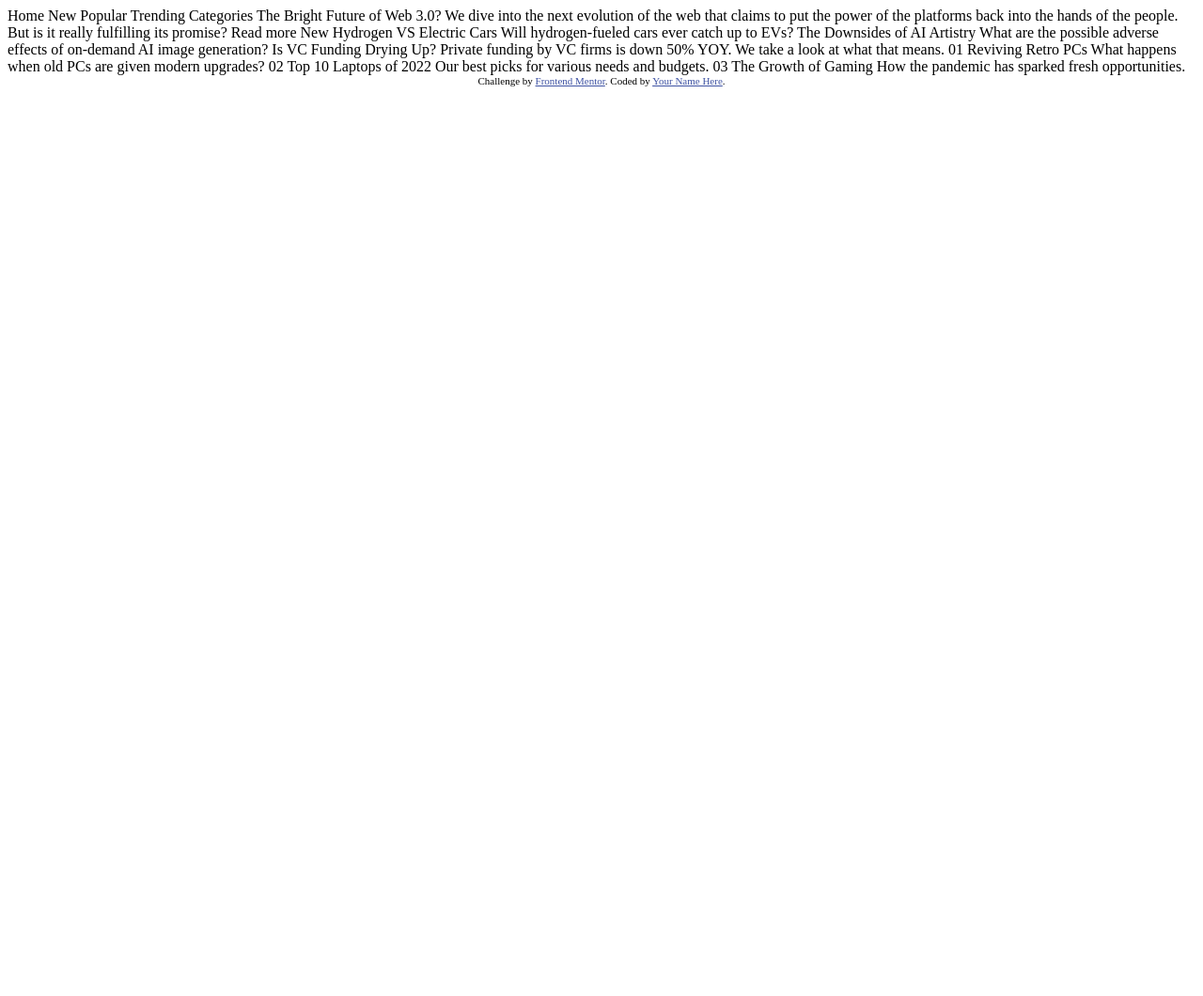
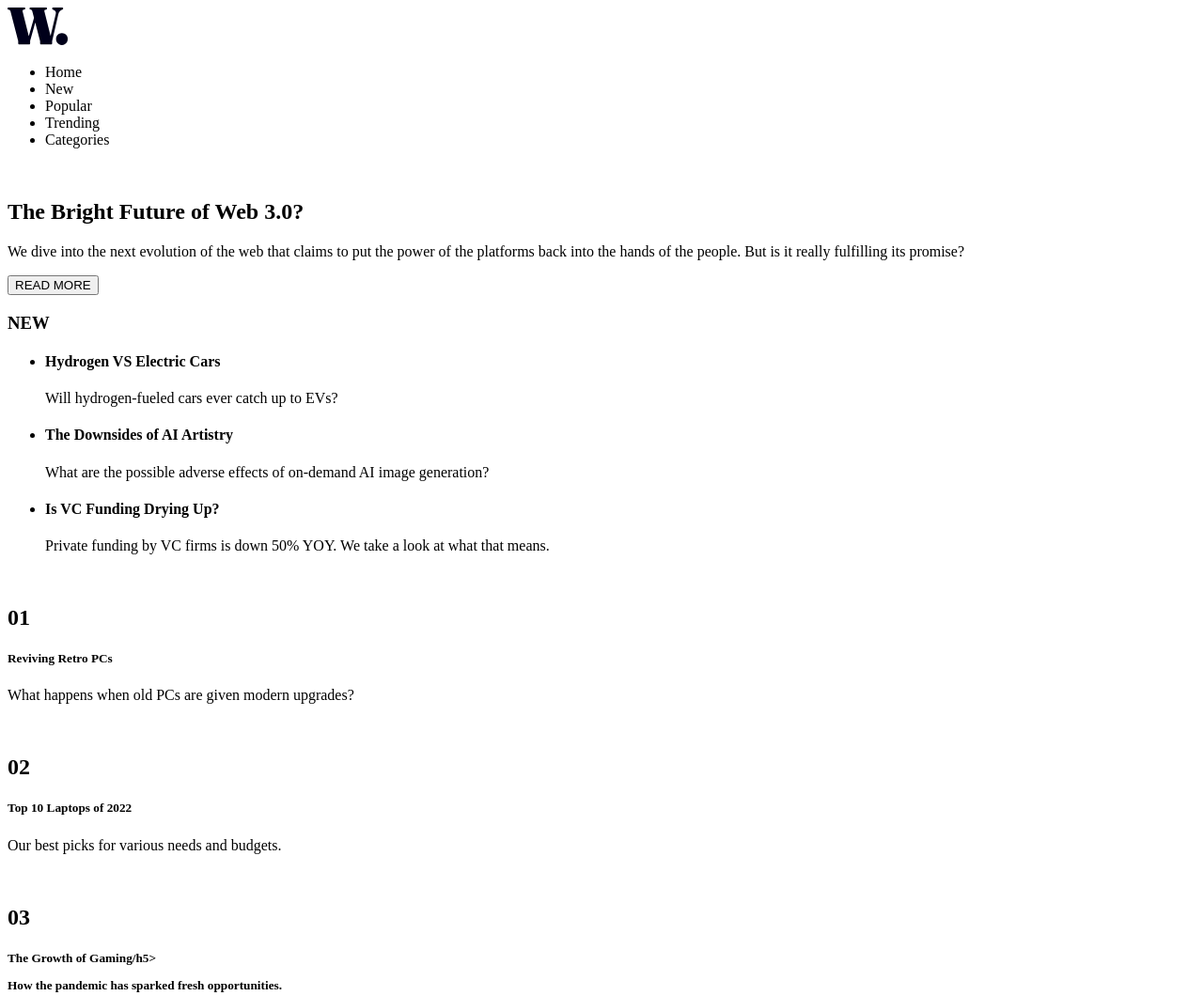
Before and after one commit to Bateyjosue/new-homepage, a plain HTML site: page index.html in a window 1280 px wide. Shown: the whole page at 94% size. Before the commit the page ends 800 px from the top, so only its background shows below. Drawn offline with Linux system fonts and the light colour scheme.

Commit message:
Add Site Layout

```diff
--- a/index.html
+++ b/index.html
@@ -15,46 +15,65 @@
   </style>
 </head>
 <body>
-
-  Home
-  New
-  Popular
-  Trending
-  Categories
-
-  The Bright Future of Web 3.0?
-
-  We dive into the next evolution of the web that claims to put the power of the platforms back into the hands of the people.
-  But is it really fulfilling its promise?
-
-  Read more
-
-  New
-
-  Hydrogen VS Electric Cars
-  Will hydrogen-fueled cars ever catch up to EVs?
-
-  The Downsides of AI Artistry
-  What are the possible adverse effects of on-demand AI image generation?
-
-  Is VC Funding Drying Up?
-  Private funding by VC firms is down 50% YOY. We take a look at what that means.
-
-  01
-  Reviving Retro PCs
-  What happens when old PCs are given modern upgrades?
-
-  02
-  Top 10 Laptops of 2022
-  Our best picks for various needs and budgets.
-
-  03
-  The Growth of Gaming
-  How the pandemic has sparked fresh opportunities.
-
-  <div class="attribution">
-    Challenge by <a href="https://www.frontendmentor.io?ref=challenge" target="_blank">Frontend Mentor</a>.
-    Coded by <a href="#">Your Name Here</a>.
-  </div>
+  <header>
+    <div class="logo"><img src="./assets/images/logo.svg" alt=""></div>
+    <nav>
+      <ul>
+        <li>Home</li>
+        <li>New</li>
+        <li>Popular</li>
+        <li>Trending</li>
+        <li>Categories</li>
+      </ul>
+    </nav>
+  </header>
+  <main>
+    <section><img src="" alt=""></section>
+    <section>
+      <h1>The Bright Future of Web 3.0?</h1>
+    </section>
+    <section>
+      <p>We dive into the next evolution of the web that claims to put the power of the platforms back into the hands of the people.
+        But is it really fulfilling its promise?</p>
+      <button>READ MORE</button>
+    </section>
+    <section>
+      <h3>NEW</h3>
+      <ul>
+        <li>
+          <h4>Hydrogen VS Electric Cars</h4>
+          <p>Will hydrogen-fueled cars ever catch up to EVs?</p>
+        </li>
+        <li>
+          <h4>The Downsides of AI Artistry</h4>
+          <p>What are the possible adverse effects of on-demand AI image generation?</p>
+        </li>
+        <li>
+          <h4>Is VC Funding Drying Up?</h4>
+          <p>Private funding by VC firms is down 50% YOY. We take a look at what that means.</p>
+        </li>
+      </ul>
+    </section>
+    <section>
+      <div>
+        <img src="" alt="">
+        <h2>01</h2>
+        <h5>Reviving Retro PCs</h5>
+        <p>What happens when old PCs are given modern upgrades?</p>
+      </div>
+      <div>
+        <img src="" alt="">
+        <h2>02</h2>
+        <h5>Top 10 Laptops of 2022</h5>
+        <p> Our best picks for various needs and budgets.</p>
+      </div>
+      <div>
+        <img src="" alt="">
+        <h2>03</h2>
+        <h5>The Growth of Gaming/h5>
+        <p>How the pandemic has sparked fresh opportunities.</p>
+      </div>
+    </section>
+  </main>
 </body>
 </html>
```
Also changed, not shown: style-guide.md (+0 -1 lines).
